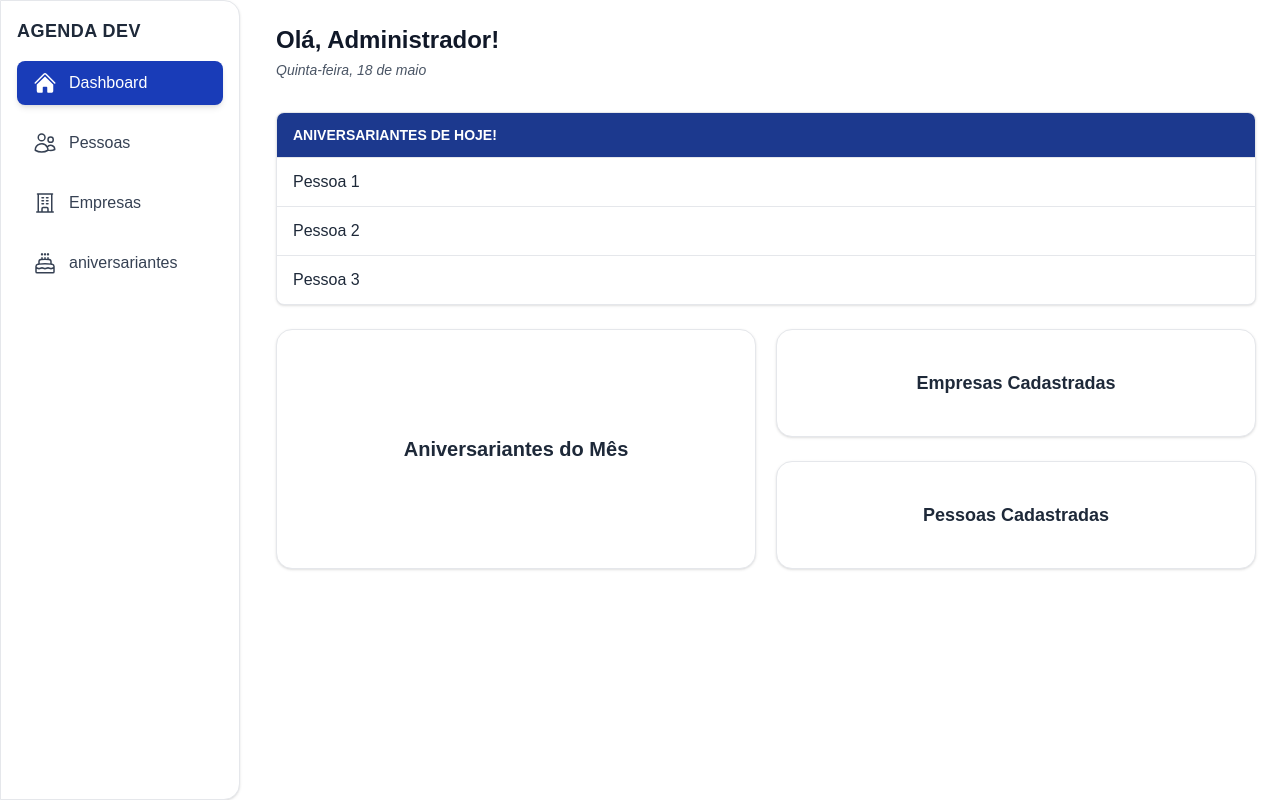
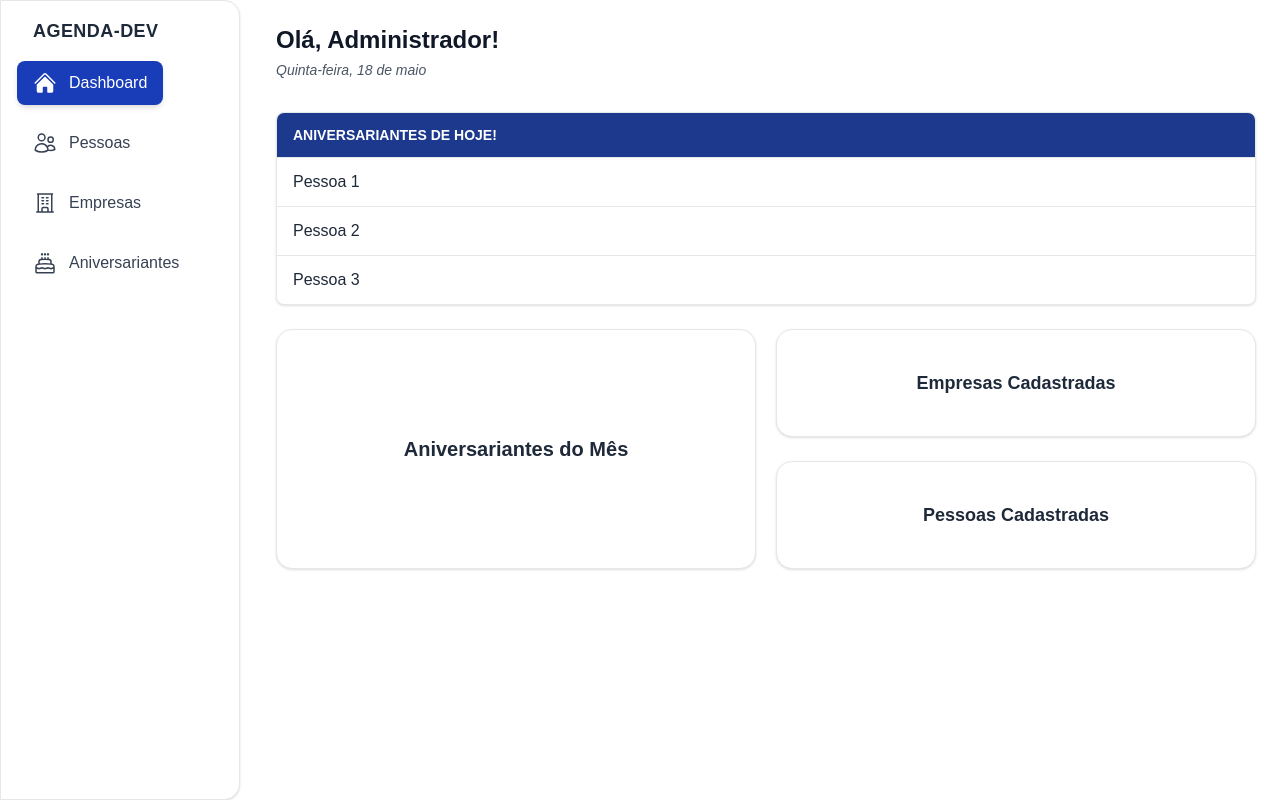
Before and after one commit to SamuelAbreu74/Agenda-Dev, a Next.js app in the folder frontend/agenda-dev-front/: page / in a window 1280 px wide. Built offline with nearby package versions, Linux system fonts and the light colour scheme.

Commit message:
refactor: Just simple sintax update

```diff
--- a/frontend/agenda-dev-front/components/sidebar.tsx
+++ b/frontend/agenda-dev-front/components/sidebar.tsx
@@ -55,7 +55,7 @@ export default function Sidebar() {
 
             },
             {
-                name: "aniversariantes",
+                name: "Aniversariantes",
                 href: "/birthday-celebrants",
                 activeIcon: <svg xmlns="http://www.w3.org/2000/svg" viewBox="0 0 24 24" fill="currentColor" className="size-6">
                     <path d="m15 1.784-.796.795a1.125 1.125 0 1 0 1.591 0L15 1.784ZM12 1.784l-.796.795a1.125 1.125 0 1 0 1.591 0L12 1.784ZM9 1.784l-.796.795a1.125 1.125 0 1 0 1.591 0L9 1.784ZM9.75 7.547c.498-.021.998-.035 1.5-.042V6.75a.75.75 0 0 1 1.5 0v.755c.502.007 1.002.021 1.5.042V6.75a.75.75 0 0 1 1.5 0v.88l.307.022c1.55.117 2.693 1.427 2.693 2.946v1.018a62.182 62.182 0 0 0-13.5 0v-1.018c0-1.519 1.143-2.829 2.693-2.946l.307-.022v-.88a.75.75 0 0 1 1.5 0v.797ZM12 12.75c-2.472 0-4.9.184-7.274.54-1.454.217-2.476 1.482-2.476 2.916v.384a4.104 4.104 0 0 1 2.585.364 2.605 2.605 0 0 0 2.33 0 4.104 4.104 0 0 1 3.67 0 2.605 2.605 0 0 0 2.33 0 4.104 4.104 0 0 1 3.67 0 2.605 2.605 0 0 0 2.33 0 4.104 4.104 0 0 1 2.585-.364v-.384c0-1.434-1.022-2.7-2.476-2.917A49.138 49.138 0 0 0 12 12.75ZM21.75 18.131a2.604 2.604 0 0 0-1.915.165 4.104 4.104 0 0 1-3.67 0 2.605 2.605 0 0 0-2.33 0 4.104 4.104 0 0 1-3.67 0 2.605 2.605 0 0 0-2.33 0 4.104 4.104 0 0 1-3.67 0 2.604 2.604 0 0 0-1.915-.165v2.494c0 1.035.84 1.875 1.875 1.875h15.75c1.035 0 1.875-.84 1.875-1.875v-2.494Z" />
@@ -74,23 +74,20 @@ export default function Sidebar() {
 
     return (
         <div className="text-black  bg-white relative flex min-h-screen">
-            <aside className="shrink-0 w-60 flex flex-col gap-4 rounded-r-2xl border border-gray-200 p-4 bg-white shadow-sm">
+            <aside className="shrink-0 w-60 flex flex-col gap-4 items-start rounded-r-2xl border border-gray-200 p-4 bg-white shadow-sm">
                 <div>
-                    <h1 className="text-lg font-semibold uppercase tracking-wide text-gray-800">Agenda Dev</h1>
+                    <h1 className="text-lg font-semibold uppercase tracking-wide text-gray-800 ml-4">Agenda-Dev</h1>
                 </div>
                 {menuItems.map((item) => {
                     const isActive = pathName === item.href;
 
-
                     return (
-
                             <Link key={item.name} href={item.href} className={`flex items-center gap-3 rounded-lg px-4 py-2.5 font-medium
                                 transition-all duration-200  ${isActive ? `${item.activeClass} shadow-md` : item.inactiveClass} `}>
 
                                 <span className="text-lg">{isActive ? item.activeIcon : item.inactiveIcon}</span>
                                 <span>{item.name}</span>
                             </Link>
-
                     );
                 })}
 
```
